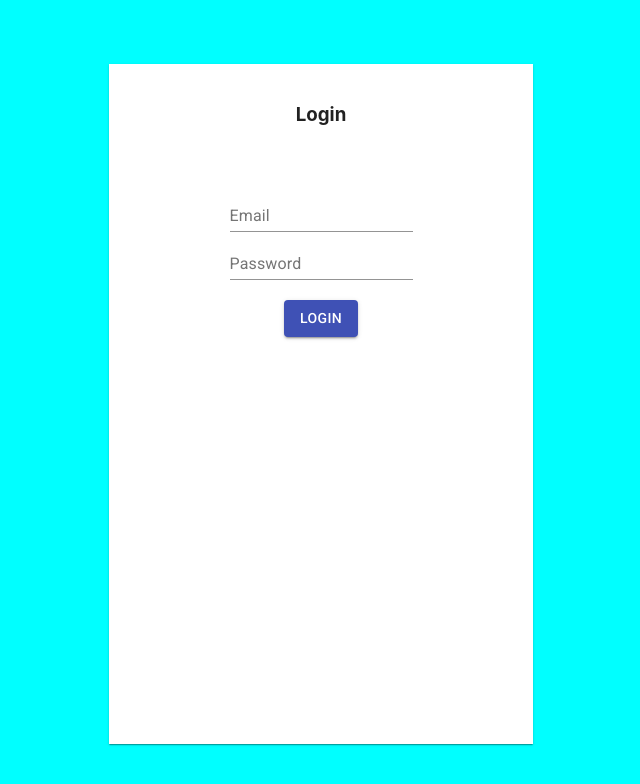
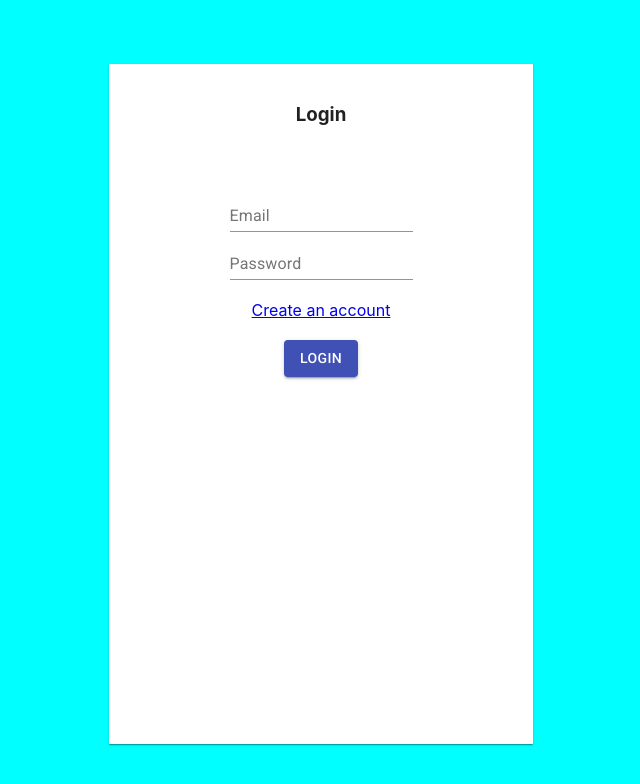
Before and after one commit to Yasasr1/LMS-Jayanthi, a React (Create React App) app: page / in a window 1280 px wide. Shown: the top 784 px of the page, without its empty margins (319-959 px from the left). Built offline with nearby package versions, Linux system fonts and the light colour scheme.

Commit message:
link to register

```diff
--- a/src/pages/LoginPage.js
+++ b/src/pages/LoginPage.js
@@ -4,7 +4,7 @@
 import fire from '../components/firebase';
 import { connect } from 'react-redux';
 import axios from 'axios';
-import { Redirect } from 'react-router-dom';
+import { Redirect, Link } from 'react-router-dom';
 
 
 
@@ -77,6 +77,9 @@
                     />
                     <br/>
                     <br/>
+                    <Link to="/register">Create an account</Link>
+                    <br/>
+                    <br/>
                     <Button onClick={this.loginHandler} variant="contained" color="primary">Login</Button>
                 </Paper>
             </div>
```
Also changed, not shown: 1 other file (tests, documents, lock files or other folders).
